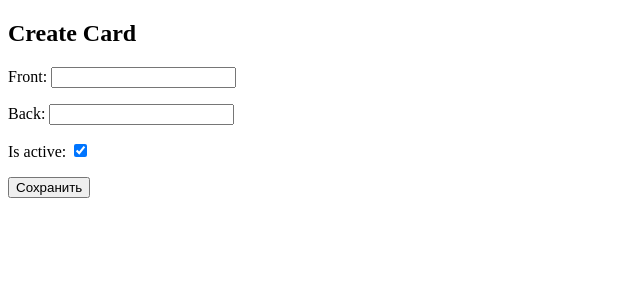
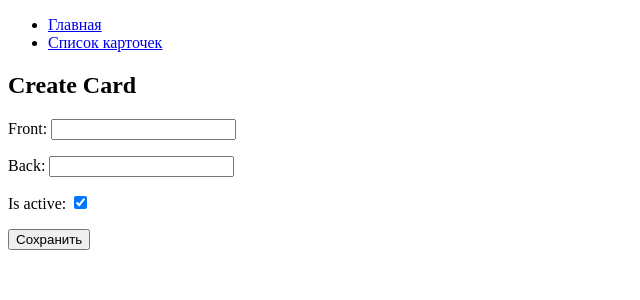
Before and after one commit to Villhard/recallcontrol-archive, a Django app: page /cards/create/ in a window 1280 px wide. Shown: the top 300 px of the page, without its empty margins (0-640 px from the left). Run offline with Django 5.2, Linux system fonts and the light colour scheme.

Commit message:
feat: add nav-menu

```diff
--- a/templates/base.html
+++ b/templates/base.html
@@ -8,6 +8,7 @@
 </head>
 
 <body>
+    {% include 'includes/menu.html' %}
     {% block content %}{% endblock %}
 </body>
 
--- /dev/null
+++ b/templates/includes/menu.html
@@ -0,0 +1,6 @@
+<nav>
+    <ul>
+        <li><a href="{% url 'cards:index' %}">Главная</a></li>
+        <li><a href="{% url 'cards:card_list' %}">Список карточек</a></li>
+    </ul>
+</nav>
```
